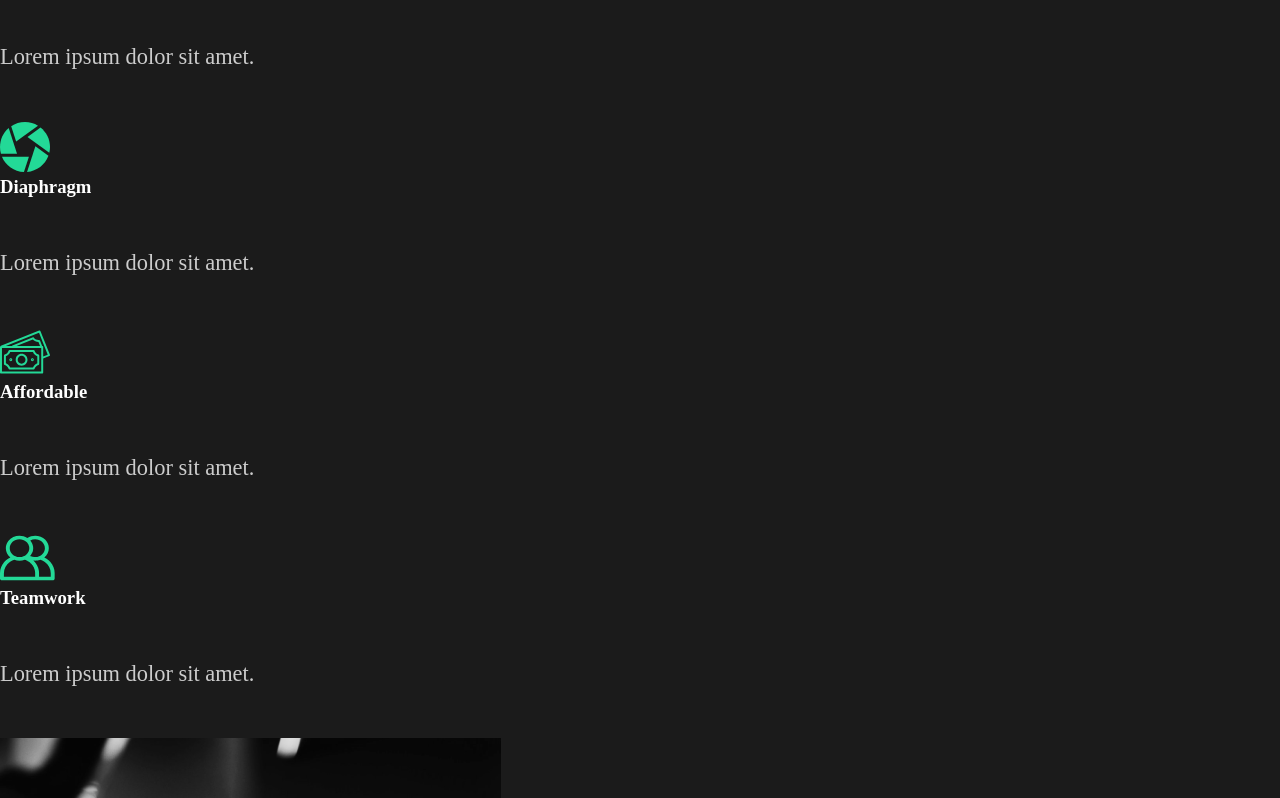
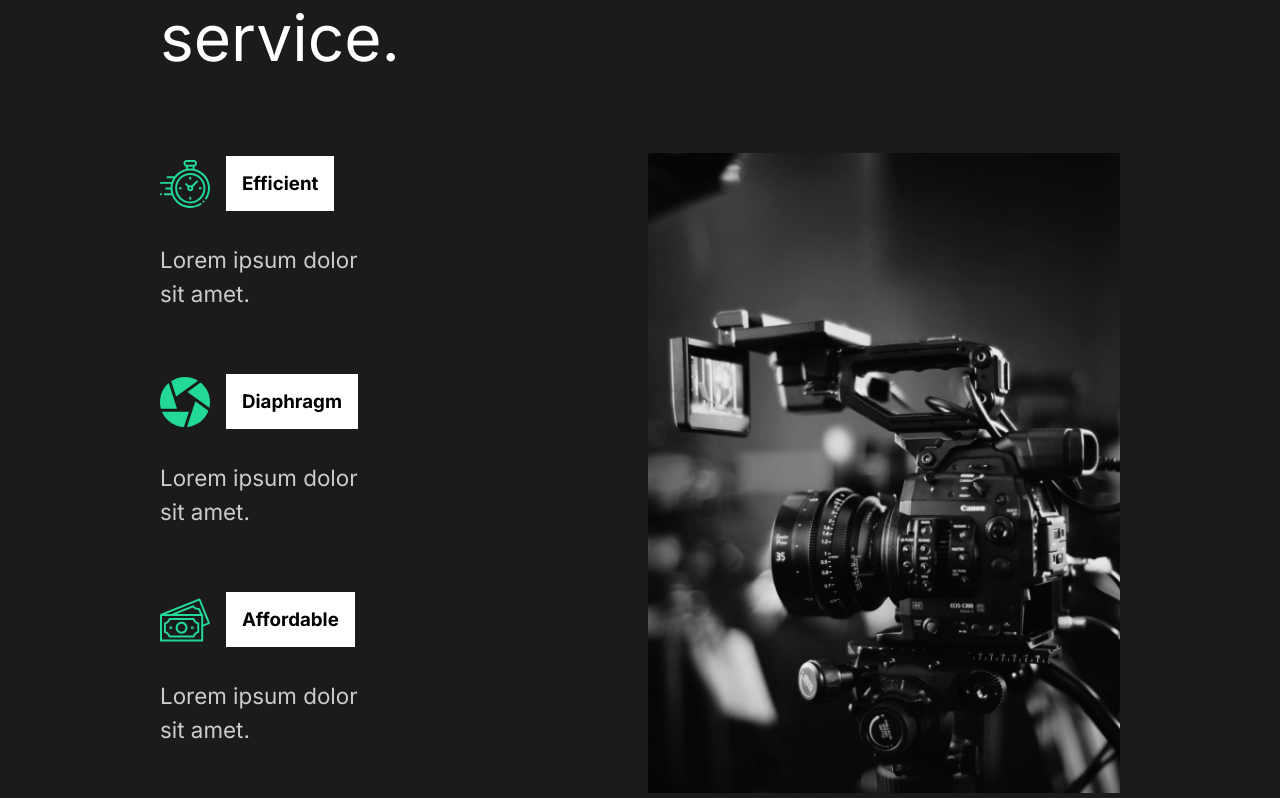
Before and after one commit to ryan-hughes97/react-mock-portfolio, a React (Create React App) app: page / in a window 1280 px wide. Shown: the part 962-1760 px from the top of the page. Built offline with nearby package versions, Linux system fonts and the light colour scheme.

Commit message:
+ Global Styles & Styles for Services Section

```diff
--- a/public/index.html
+++ b/public/index.html
@@ -8,6 +8,10 @@
     <meta
       name="description"
       content="Web site created using create-react-app"
+    />
+    <link
+      href="https://fonts.googleapis.com/css2?family=Inter:wght@400;700&family=Lobster&display=swap"
+      rel="stylesheet"
     />
     <link rel="apple-touch-icon" href="%PUBLIC_URL%/logo192.png" />
     <!--
--- a/src/components/AboutSection.js
+++ b/src/components/AboutSection.js
@@ -2,6 +2,12 @@
 import home1 from '../img/home1.png';
 // import styled
 import styled from 'styled-components';
+import {
+  StyledAbout,
+  StyledDescription,
+  StyledImage,
+  StyledHide,
+} from '../styles';
 
 const AboutSection = () => {
   return (
@@ -33,34 +39,4 @@
   );
 };
 
-// Styled Component
-const StyledAbout = styled.div`
-  min-height: 90vh;
-  display: flex;
-  align-items: center;
-  justify-content: space-between;
-  padding: 5rem 10rem;
-  color: white;
-`;
-
-const StyledDescription = styled.div`
-  flex: 1;
-  padding-right: 1rem;
-  font-weight: lighter;
-`;
-
-const StyledImage = styled.div`
-  flex: 1;
-  overflow: hidden;
-  img {
-    width: 100%;
-    height: 80vh;
-    object-fit: cover;
-  }
-`;
-
-const StyledHide = styled.div`
-  overflow: hidden;
-`;
-
 export default AboutSection;
--- a/src/components/GlobalStyle.js
+++ b/src/components/GlobalStyle.js
@@ -9,6 +9,7 @@
 
   body {
     background: #1b1b1b;
+    font-family: 'Inter', sans-serif;
   }
 
   button {
@@ -20,6 +21,7 @@
     background: transparent;
     color: white;
     transition: all .5s ease;
+    font-family: 'Inter', sans-serif;
     &:hover {
       background-color: #23d997;
       color: white;
--- a/src/components/ServicesSection.js
+++ b/src/components/ServicesSection.js
@@ -5,50 +5,82 @@
 import money from '../img/money.svg';
 import teamwork from '../img/teamwork.svg';
 import home2 from '../img/home2.png';
+// Styles
+import styled from 'styled-components';
+import { StyledAbout, StyledDescription, StyledImage } from '../styles';
 
 const ServicesSection = () => {
   return (
-    <div className='services'>
-      <div className='description'>
+    <StyledServices>
+      <StyledDescription>
         <h2>
           High <span>quality</span> service.
         </h2>
-        <div className='cards'>
-          <div className='card'>
+        <StyledCards>
+          <StyledCard>
             <div className='icon'>
               <img src={clock} alt='' />
               <h3>Efficient</h3>
             </div>
             <p>Lorem ipsum dolor sit amet.</p>
-          </div>
-          <div className='card'>
+          </StyledCard>
+          <StyledCard>
             <div className='icon'>
               <img src={diaphragm} alt='' />
               <h3>Diaphragm</h3>
             </div>
             <p>Lorem ipsum dolor sit amet.</p>
-          </div>
-          <div className='card'>
+          </StyledCard>
+          <StyledCard>
             <div className='icon'>
               <img src={money} alt='' />
               <h3>Affordable</h3>
             </div>
             <p>Lorem ipsum dolor sit amet.</p>
-          </div>
-          <div className='card'>
+          </StyledCard>
+          <StyledCard>
             <div className='icon'>
               <img src={teamwork} alt='' />
               <h3>Teamwork</h3>
             </div>
             <p>Lorem ipsum dolor sit amet.</p>
-          </div>
-        </div>
-      </div>
-      <div className='image'>
+          </StyledCard>
+        </StyledCards>
+      </StyledDescription>
+      <StyledImage>
         <img src={home2} alt='' />
-      </div>
-    </div>
+      </StyledImage>
+    </StyledServices>
   );
 };
 
+const StyledServices = styled(StyledAbout)`
+  h2 {
+    padding-bottom: 5rem;
+  }
+  p {
+    width: 70%;
+    padding: 2rem 0 4rem 0;
+  }
+`;
+
+const StyledCards = styled.div`
+  display: flex;
+  flex-wrap: wrap;
+`;
+
+const StyledCard = styled.div`
+  flex-basis: 20rem;
+  .icon {
+    display: flex;
+    align-items: center;
+    h3 {
+      margin-left: 1rem;
+      background: white;
+      color: black;
+      padding: 1rem;
+    }
+  }
+`;
+
 export default ServicesSection;
--- /dev/null
+++ b/src/styles.js
@@ -0,0 +1,30 @@
+import styled from 'styled-components';
+
+export const StyledAbout = styled.div`
+  min-height: 90vh;
+  display: flex;
+  align-items: center;
+  justify-content: space-between;
+  padding: 5rem 10rem;
+  color: white;
+`;
+
+export const StyledDescription = styled.div`
+  flex: 1;
+  padding-right: 1rem;
+  font-weight: lighter;
+`;
+
+export const StyledImage = styled.div`
+  flex: 1;
+  overflow: hidden;
+  img {
+    width: 100%;
+    height: 80vh;
+    object-fit: cover;
+  }
+`;
+
+export const StyledHide = styled.div`
+  overflow: hidden;
+`;
```
Also changed, not shown: 1 other file (tests, documents, lock files or other folders).
